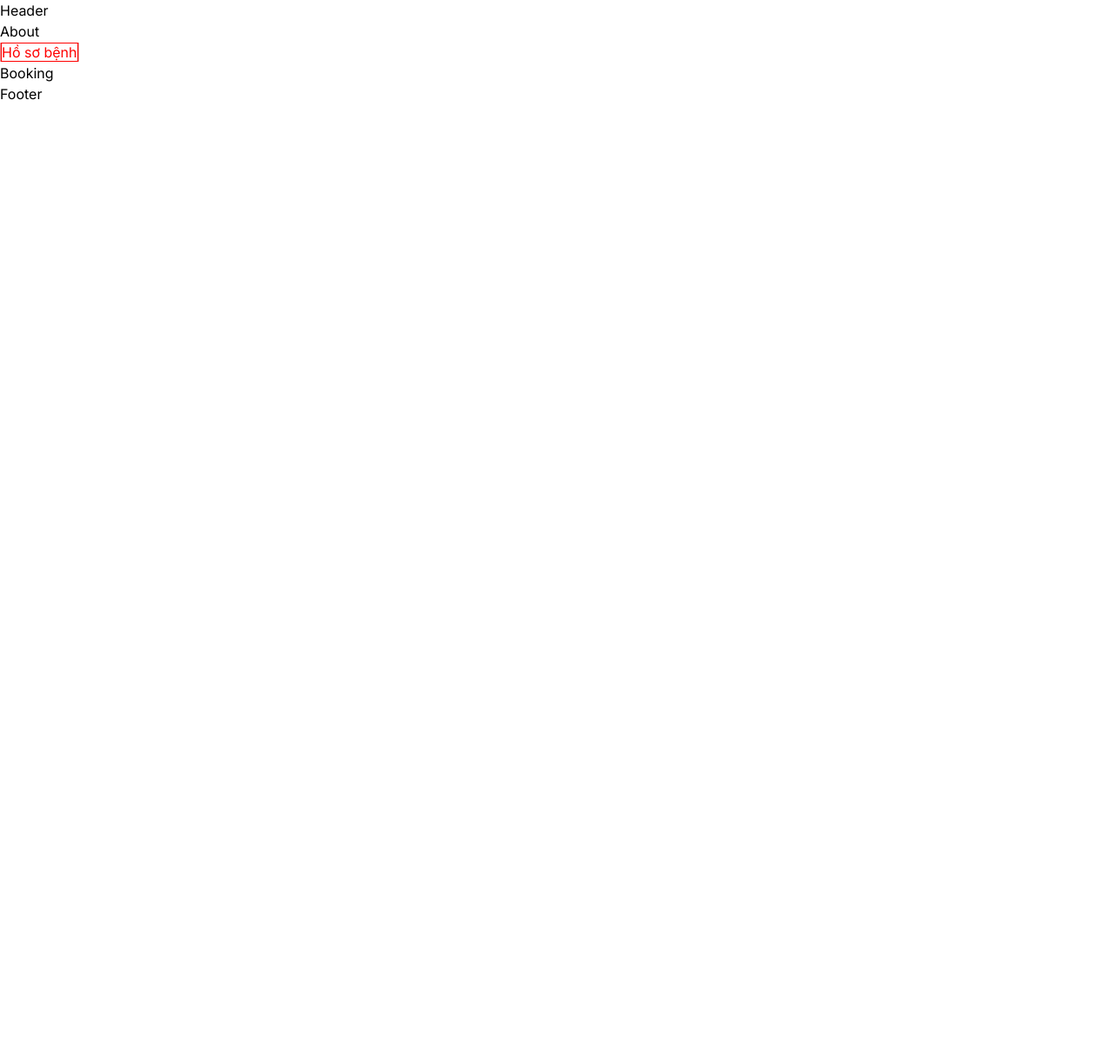
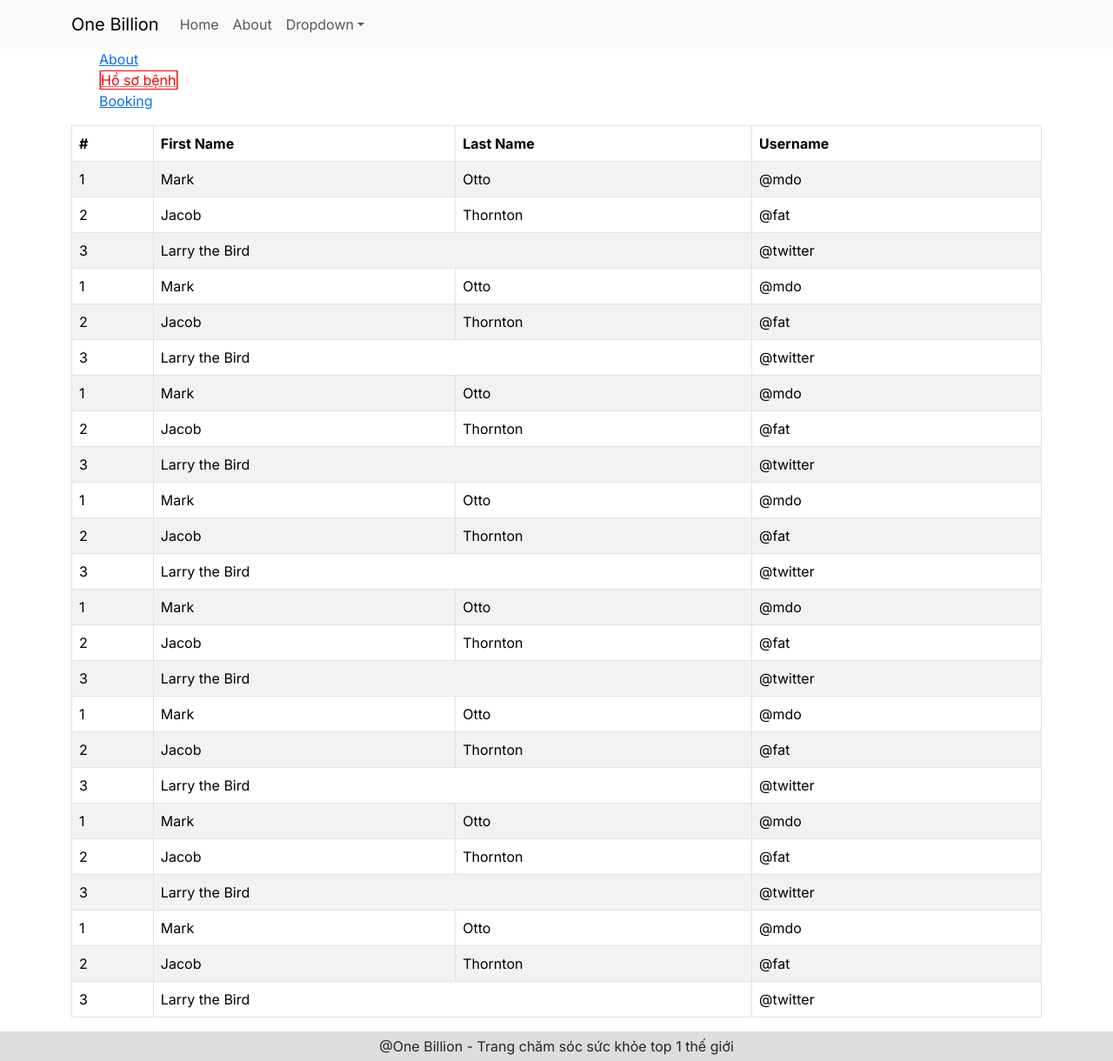
Before and after one commit to hsondz1910/learn-nextjs, a Next.js app: page / in a window 1280 px wide. Shown: the whole page at 87% size. Before the commit the page ends 800 px from the top, so only its background shows below. Built offline with nearby package versions, Linux system fonts and the light colour scheme.

Commit message:
- Adding navbar - Using container in layout - Adding header, footer in Components folder - Use client to render 1 part of the website

```diff
--- a/src/app/about/page.tsx
+++ b/src/app/about/page.tsx
@@ -1,6 +1,7 @@
 'use client'
 
 import { useRouter } from "next/navigation";
+import { Button } from 'react-bootstrap';
 
 const AboutPage = () => {
     const router = useRouter()
@@ -12,6 +13,16 @@ const AboutPage = () => {
     return (
         <div>
             <h1>About Page</h1>
+            <div className="container">
+                <Button variant='primary'>PHSON</Button>
+                <Button variant='success'>PHSON</Button>
+                <Button variant='danger'>PHSON</Button>
+                <Button variant='warning'>PHSON</Button>
+                <Button variant='info'>PHSON</Button>
+                <Button variant='light'>PHSON</Button>
+                <Button variant='dark'>PHSON</Button>
+                <Button variant='secondary'>PHSON</Button>
+            </div>
             <div>
                 <button onClick={() => handleBtn()}>Back</button>
             </div>
--- a/src/app/layout.tsx
+++ b/src/app/layout.tsx
@@ -1,13 +1,12 @@
-import type { Metadata } from "next";
+'use client'
 import { Inter } from "next/font/google";
 import "./globals.css";
+import 'bootstrap/dist/css/bootstrap.min.css';
+import AppHeader from '@/components/app.header';
+import AppFooter from '@/components/app.footer';
+import Container from 'react-bootstrap/Container';
 
 const inter = Inter({ subsets: ["latin"] });
-
-export const metadata: Metadata = {
-  title: "Create Next App",
-  description: "Generated by create next app",
-};
 
 export default function RootLayout({
   children,
@@ -17,9 +16,13 @@ export default function RootLayout({
   return (
     <html lang="en">
       <body className={inter.className}>
-      <header>Header</header>
-        {children}
-      <footer>Footer</footer>
+        <AppHeader/>
+
+          <Container>
+          {children}
+          </Container>
+
+        <AppFooter/>
       </body>
     </html>
   );
--- a/src/app/page.tsx
+++ b/src/app/page.tsx
@@ -1,6 +1,7 @@
 import Link from 'next/link';
 import style1 from '@/styles/app.module.css';
-import style2 from '@/styles/phson.module.css'
+import style2 from '@/styles/phson.module.css';
+import AppTable from '@/components/app.table';
 
 export default function Home() {
 	return (
@@ -19,5 +20,7 @@ export default function Home() {
           <a href="/booking">Booking</a>
         </li>
       </ul>
-    </div>);
+      <AppTable/>
+    </div>
+  );
 }
--- /dev/null
+++ b/src/components/app.footer.tsx
@@ -0,0 +1,14 @@
+
+function Footer() {
+    return (
+        <div style={{
+            background: "#ddd",
+            textAlign: "center",
+            padding: "5px 0"
+        }}>
+            @One Billion - Trang chăm sóc sức khỏe top 1 thế giới
+        </div>
+    )
+}
+
+export default Footer;
--- /dev/null
+++ b/src/components/app.header.tsx
@@ -0,0 +1,35 @@
+'use client'
+import Container from 'react-bootstrap/Container';
+import Nav from 'react-bootstrap/Nav';
+import Navbar from 'react-bootstrap/Navbar';
+import NavDropdown from 'react-bootstrap/NavDropdown';
+
+function Header() {
+  return (
+    <Navbar sticky="top" expand="lg" className="bg-body-tertiary">
+      <Container>
+        <Navbar.Brand href="/">One Billion</Navbar.Brand>
+        <Navbar.Toggle aria-controls="basic-navbar-nav" />
+        <Navbar.Collapse id="basic-navbar-nav">
+          <Nav className="me-auto">
+            <Nav.Link href="/">Home</Nav.Link>
+            <Nav.Link href="/about">About</Nav.Link>
+            <NavDropdown title="Dropdown" id="basic-nav-dropdown">
+              <NavDropdown.Item href="#action/3.1">Theo dõi sức khỏe</NavDropdown.Item>
+              <NavDropdown.Item href="#action/3.2">
+                Bài tập cải thiện sức khỏe
+              </NavDropdown.Item>
+              <NavDropdown.Item href="#action/3.3">Booking</NavDropdown.Item>
+              <NavDropdown.Divider />
+              <NavDropdown.Item href="#action/3.4">
+                Separated link
+              </NavDropdown.Item>
+            </NavDropdown>
+          </Nav>
+        </Navbar.Collapse>
+      </Container>
+    </Navbar>
+  );
+}
+
+export default Header;
--- /dev/null
+++ b/src/components/app.table.tsx
@@ -0,0 +1,157 @@
+'use client'
+import Table from 'react-bootstrap/Table';
+
+function AppTable() {
+  return (
+    <Table striped bordered hover>
+      <thead>
+        <tr>
+          <th>#</th>
+          <th>First Name</th>
+          <th>Last Name</th>
+          <th>Username</th>
+        </tr>
+      </thead>
+      <tbody>
+        <tr>
+          <td>1</td>
+          <td>Mark</td>
+          <td>Otto</td>
+          <td>@mdo</td>
+        </tr>
+        <tr>
+          <td>2</td>
+          <td>Jacob</td>
+          <td>Thornton</td>
+          <td>@fat</td>
+        </tr>
+        <tr>
+          <td>3</td>
+          <td colSpan={2}>Larry the Bird</td>
+          <td>@twitter</td>
+        </tr>
+        <tr>
+          <td>1</td>
+          <td>Mark</td>
+          <td>Otto</td>
+          <td>@mdo</td>
+        </tr>
+        <tr>
+          <td>2</td>
+          <td>Jacob</td>
+          <td>Thornton</td>
+          <td>@fat</td>
+        </tr>
+        <tr>
+          <td>3</td>
+          <td colSpan={2}>Larry the Bird</td>
+          <td>@twitter</td>
+        </tr>
+        <tr>
+          <td>1</td>
+          <td>Mark</td>
+          <td>Otto</td>
+          <td>@mdo</td>
+        </tr>
+        <tr>
+          <td>2</td>
+          <td>Jacob</td>
+          <td>Thornton</td>
+          <td>@fat</td>
+        </tr>
+        <tr>
+          <td>3</td>
+          <td colSpan={2}>Larry the Bird</td>
+          <td>@twitter</td>
+        </tr>
+        <tr>
+          <td>1</td>
+          <td>Mark</td>
+          <td>Otto</td>
+          <td>@mdo</td>
+        </tr>
+        <tr>
+          <td>2</td>
+          <td>Jacob</td>
+          <td>Thornton</td>
+          <td>@fat</td>
+        </tr>
+        <tr>
+          <td>3</td>
+          <td colSpan={2}>Larry the Bird</td>
+          <td>@twitter</td>
+        </tr>
+        <tr>
+          <td>1</td>
+          <td>Mark</td>
+          <td>Otto</td>
+          <td>@mdo</td>
+        </tr>
+        <tr>
+          <td>2</td>
+          <td>Jacob</td>
+          <td>Thornton</td>
+          <td>@fat</td>
+        </tr>
+        <tr>
+          <td>3</td>
+          <td colSpan={2}>Larry the Bird</td>
+          <td>@twitter</td>
+        </tr>
+        <tr>
+          <td>1</td>
+          <td>Mark</td>
+          <td>Otto</td>
+          <td>@mdo</td>
+        </tr>
+        <tr>
+          <td>2</td>
+          <td>Jacob</td>
+          <td>Thornton</td>
+          <td>@fat</td>
+        </tr>
+        <tr>
+          <td>3</td>
+          <td colSpan={2}>Larry the Bird</td>
+          <td>@twitter</td>
+        </tr>
+        <tr>
+          <td>1</td>
+          <td>Mark</td>
+          <td>Otto</td>
+          <td>@mdo</td>
+        </tr>
+        <tr>
+          <td>2</td>
+          <td>Jacob</td>
+          <td>Thornton</td>
+          <td>@fat</td>
+        </tr>
+        <tr>
+          <td>3</td>
+          <td colSpan={2}>Larry the Bird</td>
+          <td>@twitter</td>
+        </tr>
+        <tr>
+          <td>1</td>
+          <td>Mark</td>
+          <td>Otto</td>
+          <td>@mdo</td>
+        </tr>
+        <tr>
+          <td>2</td>
+          <td>Jacob</td>
+          <td>Thornton</td>
+          <td>@fat</td>
+        </tr>
+        <tr>
+          <td>3</td>
+          <td colSpan={2}>Larry the Bird</td>
+          <td>@twitter</td>
+        </tr>
+      </tbody>
+    </Table>
+  );
+}
+
+export default AppTable;
```
Also changed, not shown: package.json (+7 -5 lines), 1 other file (tests, documents, lock files or other folders).
